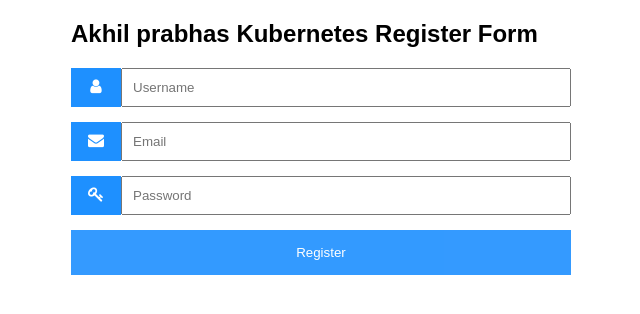
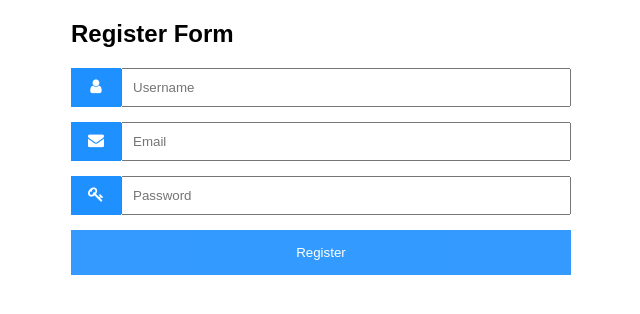
Before and after one commit to AkhilMylaram/docker, a plain HTML site: page register.html in a window 1280 px wide. Shown: the whole page, without its empty margins (319-959 px from the left). Drawn offline with Linux system fonts and the light colour scheme.

Commit message:
Update register.html
register form

```diff
--- a/register.html
+++ b/register.html
@@ -53,7 +53,7 @@
 <body>
 
 <form action="/action_page.php" style="max-width:500px;margin:auto">
-  <h2>Akhil prabhas Kubernetes Register Form</h2>
+  <h2> Register Form</h2>
   <div class="input-container">
     <i class="fa fa-user icon"></i>
     <input class="input-field" type="text" placeholder="Username" name="usrnm">
```
